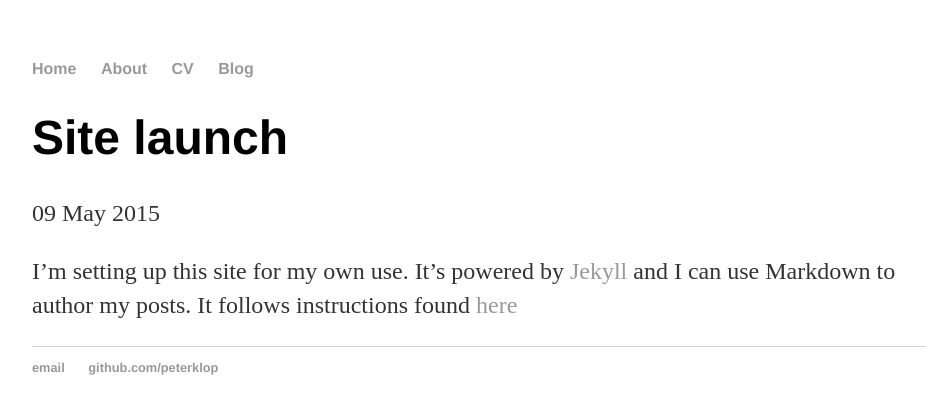
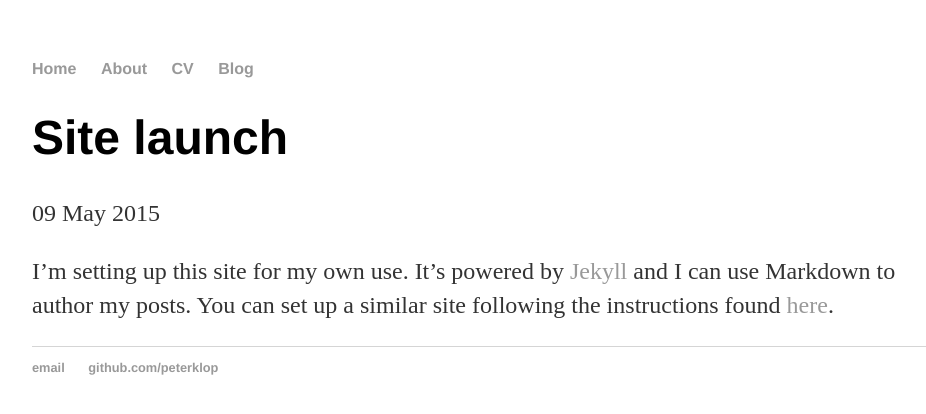
Before and after one commit to peterklop/peterklop.github.io, a Jekyll site: the page built from _posts/2015-05-09-Site-launch.md, in a window 1280 px wide. Shown: the top 414 px of the page, without its empty margins (160-1086 px from the left). Built offline with Jekyll 4.4.1, drawn with Linux system fonts in a browser that asks for light colours.

Commit message:
Update 2015-05-09-Site-launch.md

```diff
--- a/_posts/2015-05-09-Site-launch.md
+++ b/_posts/2015-05-09-Site-launch.md
@@ -4,4 +4,4 @@ title: "Site launch"
 date: 2015-05-09
 ---
 
-I'm setting up this site for my own use. It's powered by [Jekyll](http://jekyllrb.com) and I can use Markdown to author my posts. It follows instructions found [here](http://jmcglone.com/guides/github-pages/)
+I'm setting up this site for my own use. It's powered by [Jekyll](http://jekyllrb.com) and I can use Markdown to author my posts. You can set up a similar site following the instructions found [here](http://jmcglone.com/guides/github-pages/).
```
